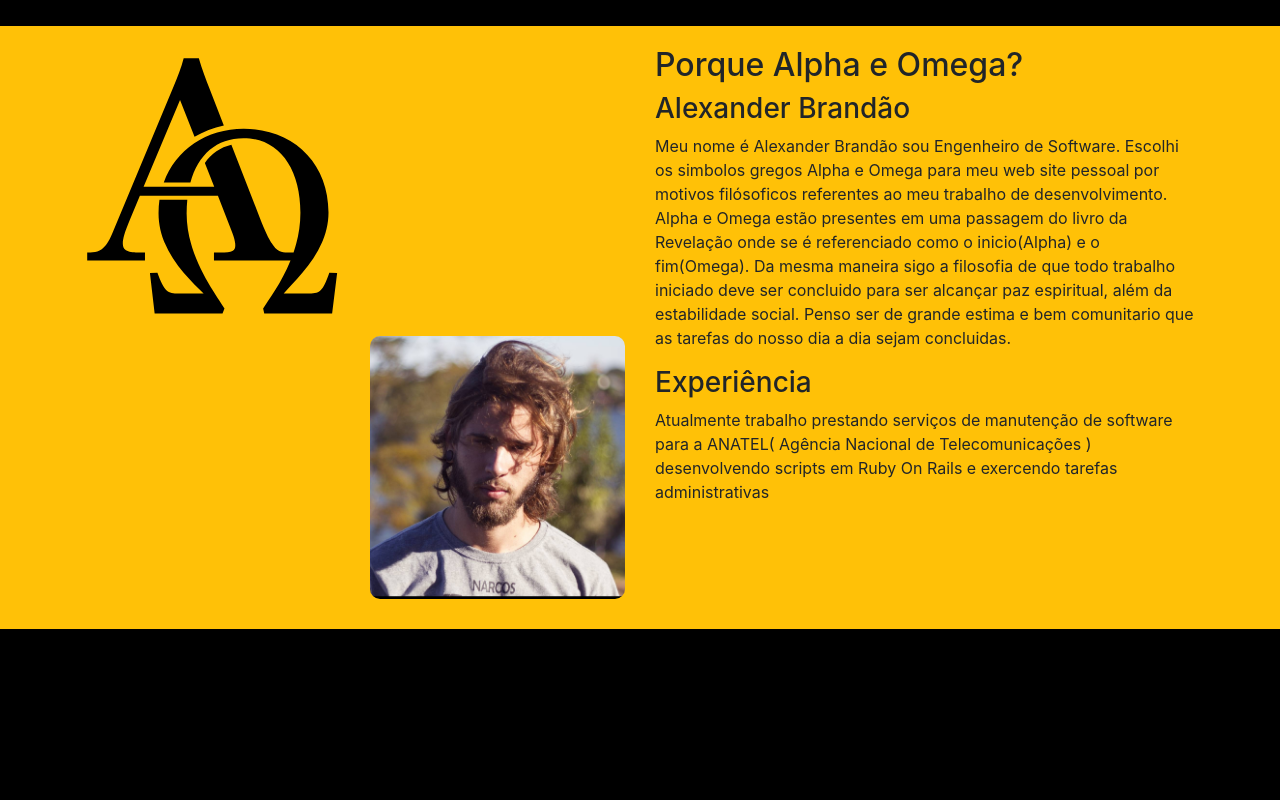
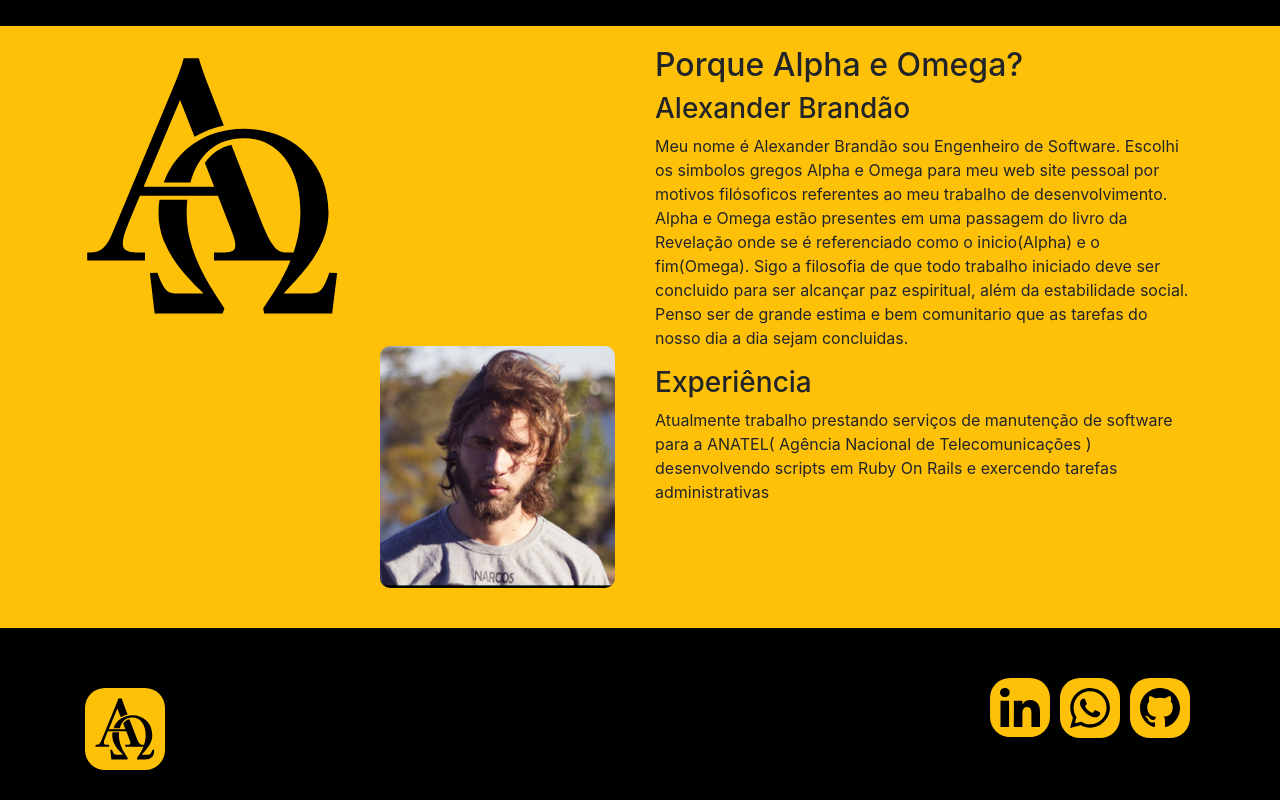
Before and after one commit to alexander-brandao/Alpha-Omega, a plain HTML site: page index.html in a window 1280 px wide. Shown: the part 774-1574 px from the top of the page. Before the commit the page ends 1403 px from the top, so only its background shows below. Drawn offline with nearby package versions, Linux system fonts and the light colour scheme.

Commit message:
finalizando

```diff
--- a/css/style.css
+++ b/css/style.css
@@ -5,12 +5,25 @@ html, body, #home{
 body{
     background: black;
 }
+footer{
+    padding: 50px 0px 20px 0px;
+    position: relative;
+}
+
+footer ul{
+    list-style: none;
+}
+footer ul li{
+    margin: 0 5px;
+    float: right;
+}
 
 .capa {
     text-align: center;
 }
 .logo {
-    border-radius: 10px;
+    border-radius: 20px;
+    padding: 10px;
 }
 
 #servicos {
--- a/index.html
+++ b/index.html
@@ -120,7 +120,7 @@
 
                         <h3>Alexander Brandão</h3>
 
-                        <p>Meu nome é Alexander Brandão sou Engenheiro de Software. Escolhi os simbolos gregos Alpha e Omega para meu web site pessoal por motivos filósoficos referentes ao meu trabalho de desenvolvimento. Alpha e Omega estão presentes em uma passagem do livro da Revelação onde se é referenciado como o inicio(Alpha) e o fim(Omega). Da mesma maneira sigo a filosofia de que todo trabalho iniciado deve ser concluido para ser alcançar paz espiritual, além da estabilidade social. Penso ser de grande estima e bem comunitario que as tarefas do nosso dia a dia sejam concluidas. </p>
+                        <p>Meu nome é Alexander Brandão sou Engenheiro de Software. Escolhi os simbolos gregos Alpha e Omega para meu web site pessoal por motivos filósoficos referentes ao meu trabalho de desenvolvimento. Alpha e Omega estão presentes em uma passagem do livro da Revelação onde se é referenciado como o inicio(Alpha) e o fim(Omega). Sigo a filosofia de que todo trabalho iniciado deve ser concluido para ser alcançar paz espiritual, além da estabilidade social. Penso ser de grande estima e bem comunitario que as tarefas do nosso dia a dia sejam concluidas. </p>
 
                         <h3>Experiência</h3>
 
@@ -130,6 +130,35 @@
                 </div>
             </div>
         </section><!--fim servicos-->
+
+        <footer><!--inicio rodape-->
+            <div class="container">
+                <div class="row">
+                    <div class="col-md-2 albuns">
+                        <img src="img/logoNav.svg" width="80" class="bg-warning logo ">
+                    </div>
+                    <div class="col-md-10">
+                        <ul>
+                            <li class=" bg-warning logo">
+                                <a>
+                                   <img src="img/github.svg" width="40">
+                                </a>
+                            </li>
+                            <li class=" bg-warning logo">
+                                <a>
+                                   <img src="img/whatsapp.svg" width="40">
+                                </a>
+                            </li>
+                            <li class=" bg-warning logo">
+                                <a>
+                                   <img src="img/linkedin.svg" width="40">
+                                </a>
+                            </li>
+                        </ul>
+                    </div>
+                </div>
+            </div>
+        </footer><!--fim rodape-->
 
 
 
```
Also changed, not shown: img/linkedin.svg (added).
